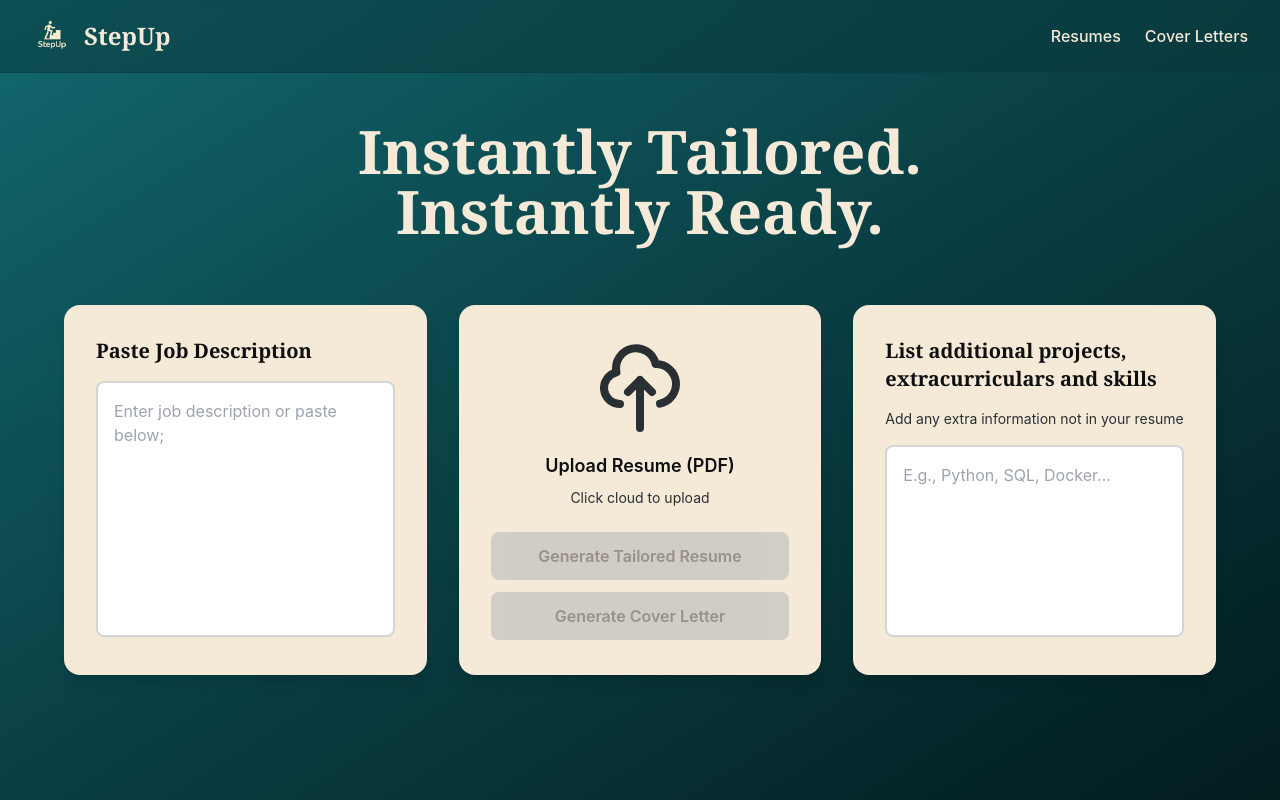
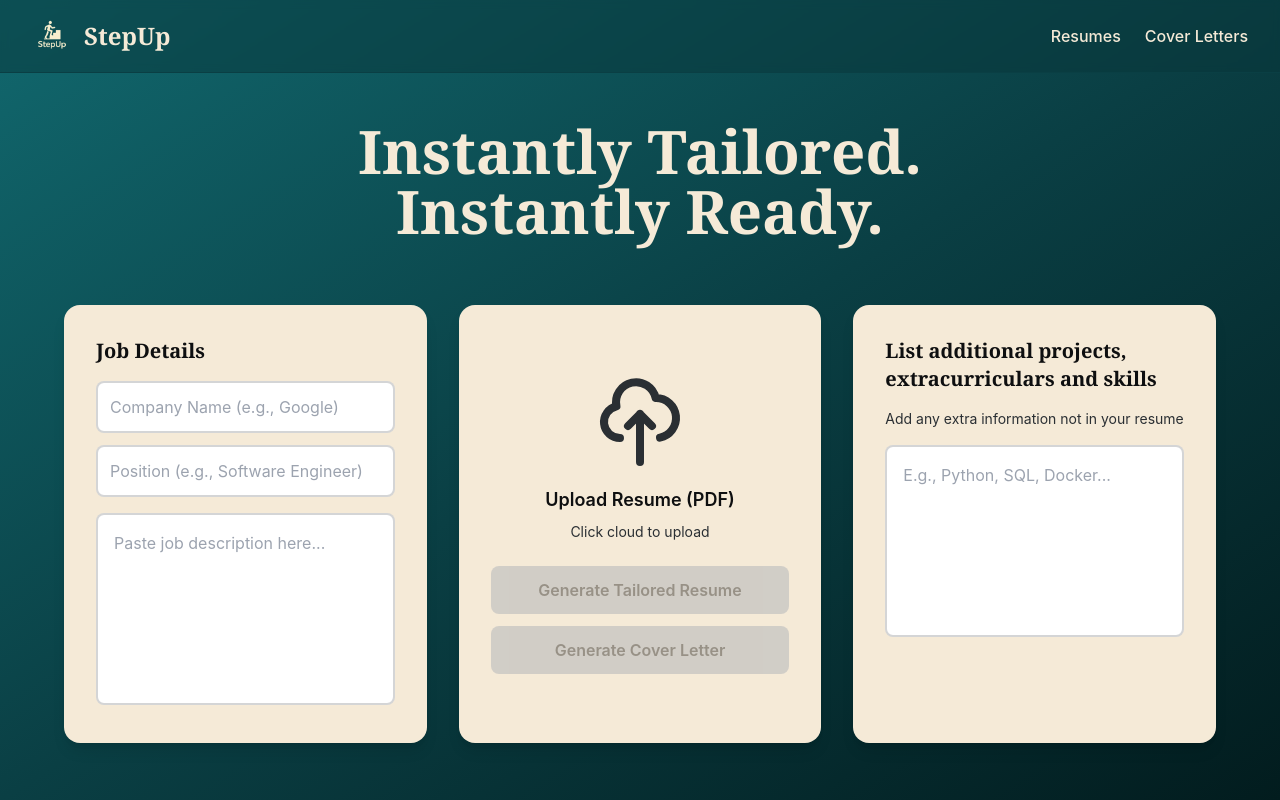
Before and after one commit to TecnoMente/StepUp, a Next.js app: page / in a window 1280 px wide. Built offline with nearby package versions, Linux system fonts and the light colour scheme.

Commit message:
Add company name and position fields to session models and related API endpoints

```diff
--- a/app/api/generate/ats-terms/route.ts
+++ b/app/api/generate/ats-terms/route.ts
@@ -6,7 +6,7 @@ import { getLLMClient } from '@/lib/llm/client';
 export async function POST(request: NextRequest) {
   try {
     const body = await request.json();
-    const { sessionId, jobDescription } = body;
+    const { sessionId, jobDescription, companyName, position } = body;
 
     if (!sessionId) {
       return NextResponse.json({ error: 'sessionId is required' }, { status: 400 });
@@ -26,6 +26,8 @@ export async function POST(request: NextRequest) {
       data: {
         jdText: jobDescription,
         terms: JSON.stringify(atsTerms),
+        companyName: companyName || null,
+        position: position || null,
       },
     });
 
--- a/app/api/session/[id]/route.ts
+++ b/app/api/session/[id]/route.ts
@@ -29,11 +29,13 @@ export async function PATCH(
 ) {
   try {
     const body = await request.json();
-    const { resumeJson, letterJson } = body;
+    const { resumeJson, letterJson, companyName, position } = body;
 
-    const updateData: { resumeJson?: string; letterJson?: string } = {};
+    const updateData: { resumeJson?: string; letterJson?: string; companyName?: string | null; position?: string | null } = {};
     if (resumeJson !== undefined) updateData.resumeJson = resumeJson;
     if (letterJson !== undefined) updateData.letterJson = letterJson;
+    if (companyName !== undefined) updateData.companyName = companyName;
+    if (position !== undefined) updateData.position = position;
 
     const session = await prisma.session.update({
       where: { id: params.id },
--- a/app/api/sessions/cover-letters/route.ts
+++ b/app/api/sessions/cover-letters/route.ts
@@ -17,6 +17,8 @@ export async function GET() {
         id: true,
         createdAt: true,
         atsScore: true,
+        companyName: true,
+        position: true,
       },
     });
 
--- a/app/api/sessions/resumes/route.ts
+++ b/app/api/sessions/resumes/route.ts
@@ -17,6 +17,8 @@ export async function GET() {
         id: true,
         createdAt: true,
         atsScore: true,
+        companyName: true,
+        position: true,
       },
     });
 
--- a/app/cover-letter/page.tsx
+++ b/app/cover-letter/page.tsx
@@ -10,6 +10,8 @@ function CoverLetterPageContent() {
   const sessionId = searchParams.get('sessionId');
 
   const [letter, setLetter] = useState<TailoredCoverLetter | null>(null);
+  const [companyName, setCompanyName] = useState<string | null>(null);
+  const [position, setPosition] = useState<string | null>(null);
   const [isLoading, setIsLoading] = useState(true);
   const [isEditing, setIsEditing] = useState(false);
   const [isGeneratingResume, setIsGeneratingResume] = useState(false);
@@ -27,6 +29,8 @@ function CoverLetterPageContent() {
         if (data.letterJson) {
           setLetter(JSON.parse(data.letterJson));
         }
+        setCompanyName(data.companyName || null);
+        setPosition(data.position || null);
       })
       .catch((err) => console.error('Error fetching cover letter:', err))
       .finally(() => setIsLoading(false));
@@ -124,6 +128,11 @@ function CoverLetterPageContent() {
         <h1 className="text-4xl md:text-5xl font-serif font-bold text-beige-50 mb-3">
           Your Tailored Cover Letter is Ready.
         </h1>
+        {(companyName || position) && (
+          <p className="text-xl text-beige-50/95 mb-2">
+            {companyName && position ? `${companyName} - ${position}` : companyName || position}
+          </p>
+        )}
         <p className="text-lg text-beige-50/90">
           Optimized for ATS. Editable before you apply.
         </p>
--- a/app/cover-letters/page.tsx
+++ b/app/cover-letters/page.tsx
@@ -7,6 +7,8 @@ interface CoverLetterSession {
   id: string;
   createdAt: string;
   atsScore: number | null;
+  companyName: string | null;
+  position: string | null;
 }
 
 export default function CoverLettersPage() {
@@ -65,8 +67,15 @@ export default function CoverLettersPage() {
           {sessions.map((session) => (
             <div key={session.id} className="card-beige hover:shadow-xl transition-shadow cursor-pointer" onClick={() => handleViewCoverLetter(session.id)}>
               <div className="flex justify-between items-start mb-4">
-                <div>
+                <div className="flex-1 min-w-0">
                   <h3 className="text-lg font-bold text-ink-900">Cover Letter</h3>
+                  {(session.companyName || session.position) && (
+                    <p className="text-sm font-semibold text-ink-900 mb-1 truncate">
+                      {session.companyName && session.position
+                        ? `${session.companyName} - ${session.position}`
+                        : session.companyName || session.position}
+                    </p>
+                  )}
                   <p className="text-sm text-ink-700">
                     {new Date(session.createdAt).toLocaleDateString('en-US', {
                       month: 'short',
@@ -76,7 +85,7 @@ export default function CoverLettersPage() {
                   </p>
                 </div>
                 {session.atsScore !== null && (
-                  <div className="bg-gold-300 text-ink-900 px-3 py-1 rounded-full text-sm font-semibold">
+                  <div className="bg-gold-300 text-ink-900 px-3 py-1 rounded-full text-sm font-semibold flex-shrink-0 ml-2">
                     {session.atsScore} ATS
                   </div>
                 )}
--- a/app/page.tsx
+++ b/app/page.tsx
@@ -6,6 +6,8 @@ import { useRouter } from 'next/navigation';
 export default function HomePage() {
   const router = useRouter();
   const [jobDescription, setJobDescription] = useState('');
+  const [companyName, setCompanyName] = useState('');
+  const [position, setPosition] = useState('');
   const [extraInfo, setExtraInfo] = useState('');
   const [resumeFile, setResumeFile] = useState<File | null>(null);
   const [loadingAction, setLoadingAction] = useState<null | 'resume' | 'cover'>(null);
@@ -56,7 +58,7 @@ export default function HomePage() {
       const termsRes = await fetch('/api/generate/ats-terms', {
         method: 'POST',
         headers: { 'Content-Type': 'application/json' },
-        body: JSON.stringify({ sessionId, jobDescription }),
+        body: JSON.stringify({ sessionId, jobDescription, companyName, position }),
       });
 
       if (!termsRes.ok) {
@@ -101,11 +103,27 @@ export default function HomePage() {
         {/* Card 1: Paste Job Description */}
         <div className="card-beige">
           <h2 className="text-xl font-serif font-bold mb-4 text-ink-900">
-            Paste Job Description
+            Job Details
           </h2>
+          <div className="space-y-3 mb-4">
+            <input
+              type="text"
+              className="w-full p-3 border-2 border-ink-700/20 rounded-lg focus:outline-none focus:ring-2 focus:ring-gold-300 focus:border-transparent"
+              placeholder="Company Name (e.g., Google)"
+              value={companyName}
+              onChange={(e) => setCompanyName(e.target.value)}
+            />
+            <input
+              type="text"
+              className="w-full p-3 border-2 border-ink-700/20 rounded-lg focus:outline-none focus:ring-2 focus:ring-gold-300 focus:border-transparent"
+              placeholder="Position (e.g., Software Engineer)"
+              value={position}
+              onChange={(e) => setPosition(e.target.value)}
+            />
+          </div>
           <textarea
-            className="w-full h-64 p-4 border-2 border-ink-700/20 rounded-lg resize-none focus:outline-none focus:ring-2 focus:ring-gold-300 focus:border-transparent"
-            placeholder="Enter job description or paste below;"
+            className="w-full h-48 p-4 border-2 border-ink-700/20 rounded-lg resize-none focus:outline-none focus:ring-2 focus:ring-gold-300 focus:border-transparent"
+            placeholder="Paste job description here..."
             value={jobDescription}
             onChange={(e) => setJobDescription(e.target.value)}
           />
@@ -208,7 +226,7 @@ export default function HomePage() {
                 const termsRes = await fetch('/api/generate/ats-terms', {
                   method: 'POST',
                   headers: { 'Content-Type': 'application/json' },
-                  body: JSON.stringify({ sessionId, jobDescription }),
+                  body: JSON.stringify({ sessionId, jobDescription, companyName, position }),
                 });
 
                 if (!termsRes.ok) {
--- a/app/resume/ResumeClient.tsx
+++ b/app/resume/ResumeClient.tsx
@@ -8,6 +8,8 @@ export default function ResumeClient({ sessionId }: { sessionId: string | null }
   const router = useRouter();
 
   const [resume, setResume] = useState<TailoredResume | null>(null);
+  const [companyName, setCompanyName] = useState<string | null>(null);
+  const [position, setPosition] = useState<string | null>(null);
   const [isLoading, setIsLoading] = useState(true);
   const [isGeneratingLetter, setIsGeneratingLetter] = useState(false);
   const [isEditing, setIsEditing] = useState(false);
@@ -22,6 +24,8 @@ export default function ResumeClient({ sessionId }: { sessionId: string | null }
       .then((res) => res.json())
       .then((data) => {
         if (data.resumeJson) setResume(JSON.parse(data.resumeJson));
+        setCompanyName(data.companyName || null);
+        setPosition(data.position || null);
       })
       .catch((err) => console.error('Error fetching resume:', err))
       .finally(() => setIsLoading(false));
@@ -85,6 +89,11 @@ export default function ResumeClient({ sessionId }: { sessionId: string | null }
         <h1 className="text-4xl md:text-5xl font-serif font-bold text-beige-50 mb-3">
           Your Tailored Resume is Ready.
         </h1>
+        {(companyName || position) && (
+          <p className="text-xl text-beige-50/95 mb-2">
+            {companyName && position ? `${companyName} - ${position}` : companyName || position}
+          </p>
+        )}
         <p className="text-lg text-beige-50/90">Optimized for ATS. Editable before you apply.</p>
       </div>
 
--- a/app/resumes/page.tsx
+++ b/app/resumes/page.tsx
@@ -7,6 +7,8 @@ interface ResumeSession {
   id: string;
   createdAt: string;
   atsScore: number | null;
+  companyName: string | null;
+  position: string | null;
 }
 
 export default function ResumesPage() {
@@ -62,8 +64,15 @@ export default function ResumesPage() {
           {sessions.map((session) => (
             <div key={session.id} className="card-beige hover:shadow-xl transition-shadow cursor-pointer" onClick={() => handleViewResume(session.id)}>
               <div className="flex justify-between items-start mb-4">
-                <div>
+                <div className="flex-1 min-w-0">
                   <h3 className="text-lg font-bold text-ink-900">Resume</h3>
+                  {(session.companyName || session.position) && (
+                    <p className="text-sm font-semibold text-ink-900 mb-1 truncate">
+                      {session.companyName && session.position
+                        ? `${session.companyName} - ${session.position}`
+                        : session.companyName || session.position}
+                    </p>
+                  )}
                   <p className="text-sm text-ink-700">
                     {new Date(session.createdAt).toLocaleDateString('en-US', {
                       month: 'short',
@@ -73,7 +82,7 @@ export default function ResumesPage() {
                   </p>
                 </div>
                 {session.atsScore !== null && (
-                  <div className="bg-gold-300 text-ink-900 px-3 py-1 rounded-full text-sm font-semibold">
+                  <div className="bg-gold-300 text-ink-900 px-3 py-1 rounded-full text-sm font-semibold flex-shrink-0 ml-2">
                     {session.atsScore} ATS
                   </div>
                 )}
```
Also changed, not shown: 1 other file (tests, documents, lock files or other folders).
